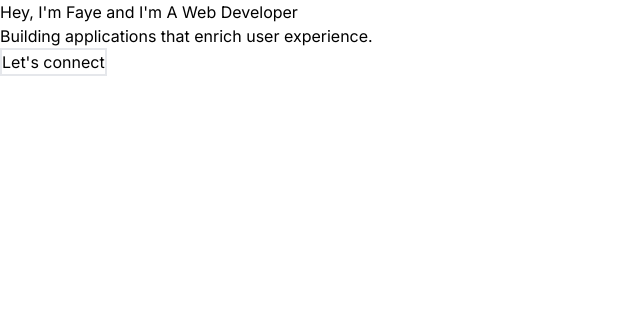
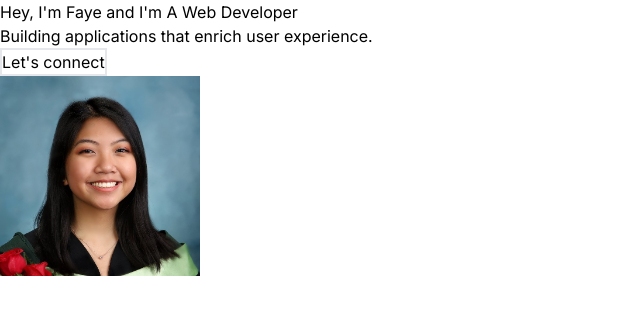
Before and after one commit to fayesadev/portfolio, a Next.js app: page / in a window 1280 px wide. Shown: the top 314 px of the page, without its empty margins (0-640 px from the left). Built offline with nearby package versions, Linux system fonts and the light colour scheme.

Commit message:
Add profile pic

```diff
--- a/src/app/page.js
+++ b/src/app/page.js
@@ -1,13 +1,21 @@
-import Image from 'next/image'
+import Image from "next/image";
 
 export default function Home() {
   return (
     <main>
-      <h1>Hey, I'm Faye and I'm A Web Developer</h1>
-      <h3>Building applications that enrich user experience.</h3>
-      <button class="border-2">
-        Let's connect
-      </button>
+      <div>
+        <h1>Hey, I'm Faye and I'm A Web Developer</h1>
+        <h3>Building applications that enrich user experience.</h3>
+        <button class="border-2">Let's connect</button>
+      </div>
+      <div>
+        <Image
+          src={"/Final.jpg"}
+          width={200}
+          height={200}
+          alt="Picture of Faye"
+        />
+      </div>
     </main>
-  )
+  );
 }
```
Also changed, not shown: public/Final.jpg (added), 1 other file (tests, documents, lock files or other folders).
